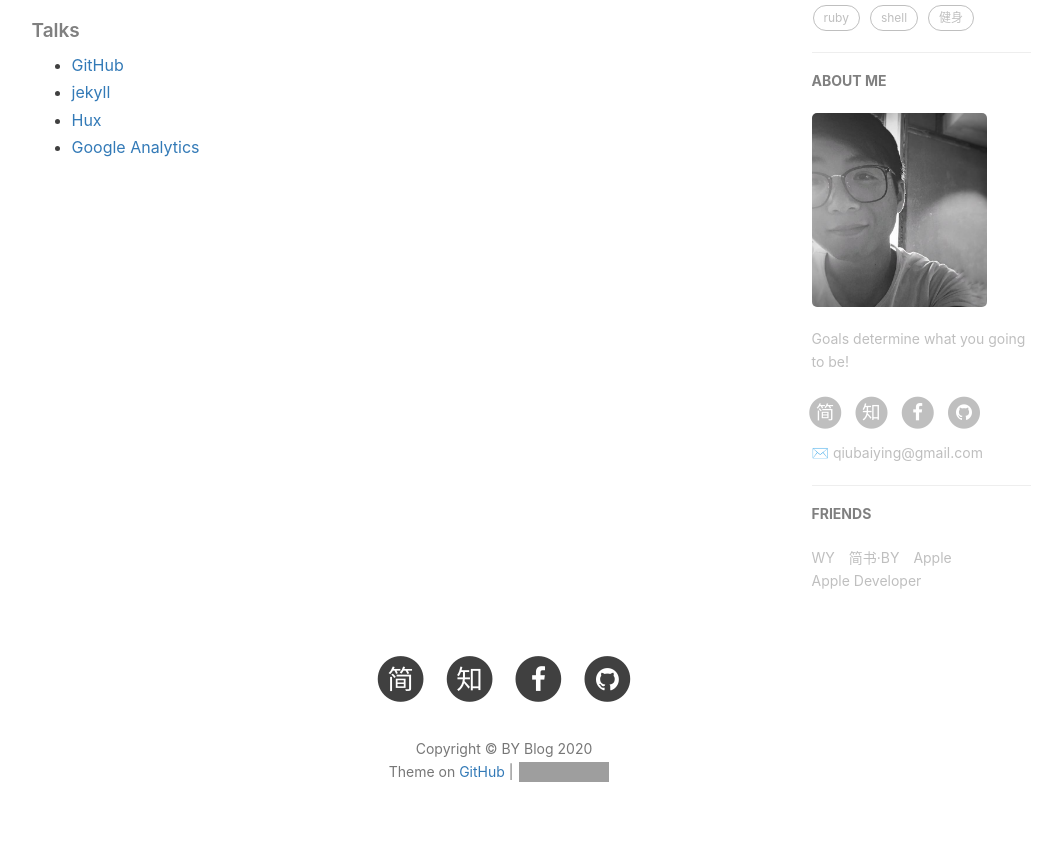
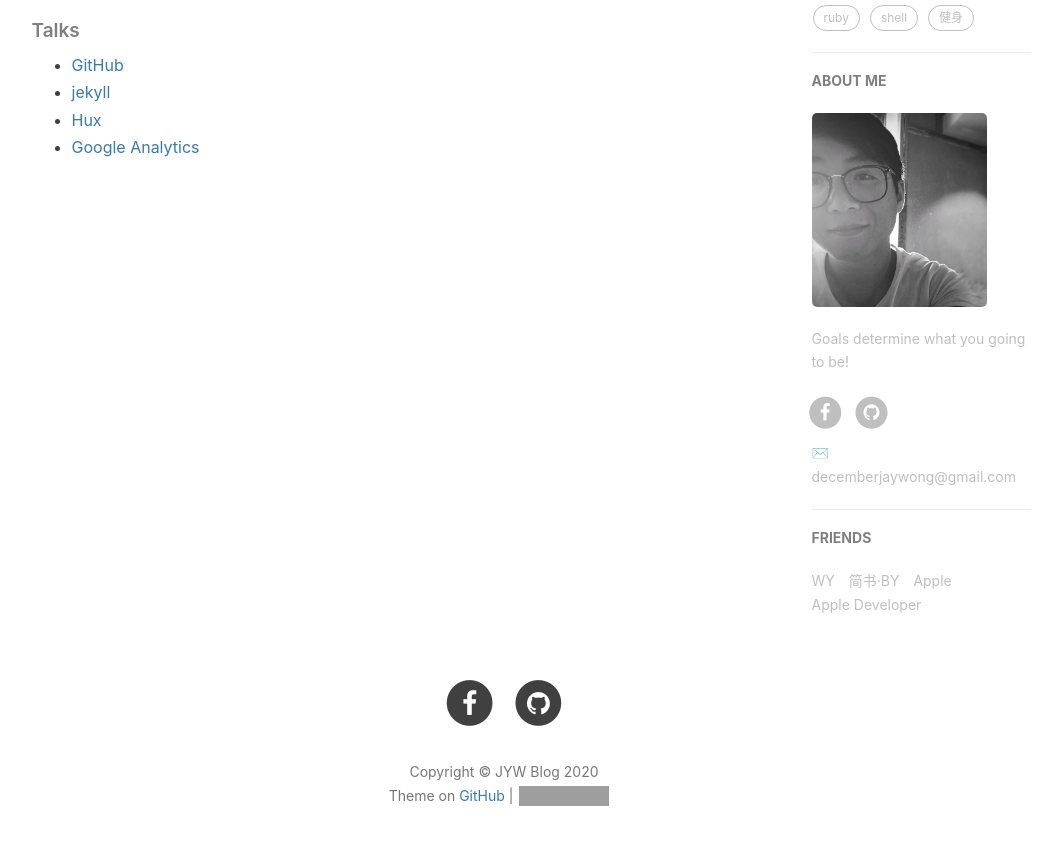
Before and after one commit to TheUniverseJiyeWang/TheUniverseJiyeWang.github.io, a Jekyll site: the page built from about.html, in a window 1280 px wide and 900 px high, scrolled down 737 px. Shown: the top 845 px of the window, without its empty margins (136-1192 px from the left). Built offline with Jekyll 4.4.1, drawn with Linux system fonts in a browser that asks for light colours; nearby versions of some CDN libraries; comment, search, counter and statistics services are not loaded; some of the changed lines change nothing that is shown; grey boxes are pictures that could not be loaded.

Commit message:
Update _config.yml

```diff
--- a/_config.yml
+++ b/_config.yml
@@ -1,13 +1,13 @@
 # Site settings
-title: BY Blog
-SEOTitle: 柏荧的博客 | BY Blog
+title: JYW Blog
+SEOTitle: The Universe of Jiye | JYW Blog
 header-img: img/post-bg-desk.jpg
-email: qiubaiying@gmail.com
+email: decemberjaywong@gmail.com
 description: "Every failure is leading towards success."
-keyword: "BY, BY Blog, 柏荧的博客, qiubaiying, 邱柏荧, iOS, Apple, iPhone"
-url: "http://qiubaiying.github.io"          # your host, for absolute URL
+keyword: "JIY, JIY Blog, Jiye Wang, Data Analysis, Software Development, Life"
+url: "http://TheUniverseJiyeWang.github.io"          # your host, for absolute URL
 baseurl: ""      # for example, '/blog' if your blog hosted on 'host/blog'
-github_repo: "https://github.com/qiubaiying/qiubaiying.github.io.git" # you code repository
+github_repo: "https://github.com/TheUniverseJiyeWang/TheUniverseJiyeWang.github.io.git" # you code repository
 
 # Sidebar settings
 sidebar: true                           # whether or not using Sidebar.
@@ -19,10 +19,10 @@ sidebar-avatar: /img/about-BY-gentle.jpg      # use absolute URL, seeing it's us
 # SNS settings
 RSS: false
 # weibo_username:     qiubaiying
-zhihu_username:     qiubaiying
-github_username:    qiubaiying
-facebook_username:  baiying.qiu.7
-jianshu_username:   e71990ada2fd
+#zhihu_username:     qiubaiying
+github_username:    TheUniverseJiyeWang
+facebook_username:  jiye.wang.7509
+#jianshu_username:   e71990ada2fd
 #twitter_username:   qiubaiying
 
 
```
